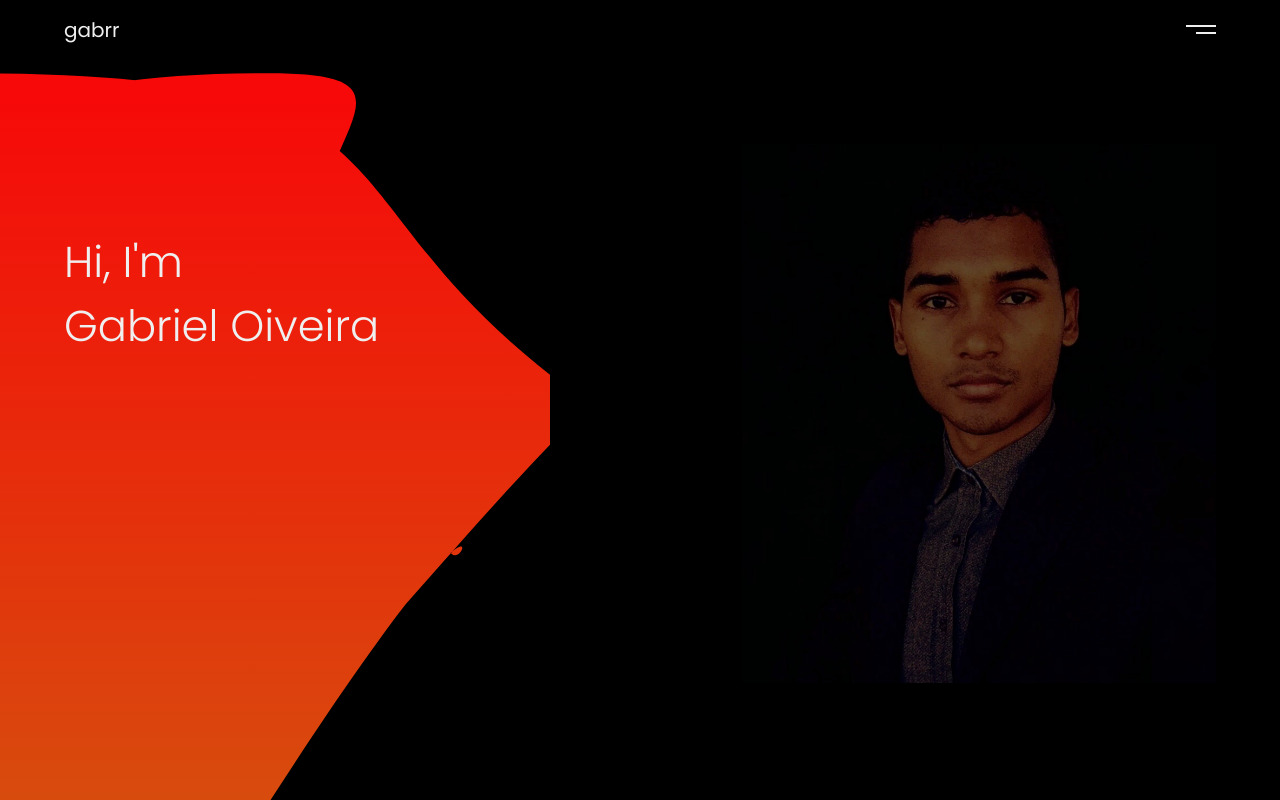
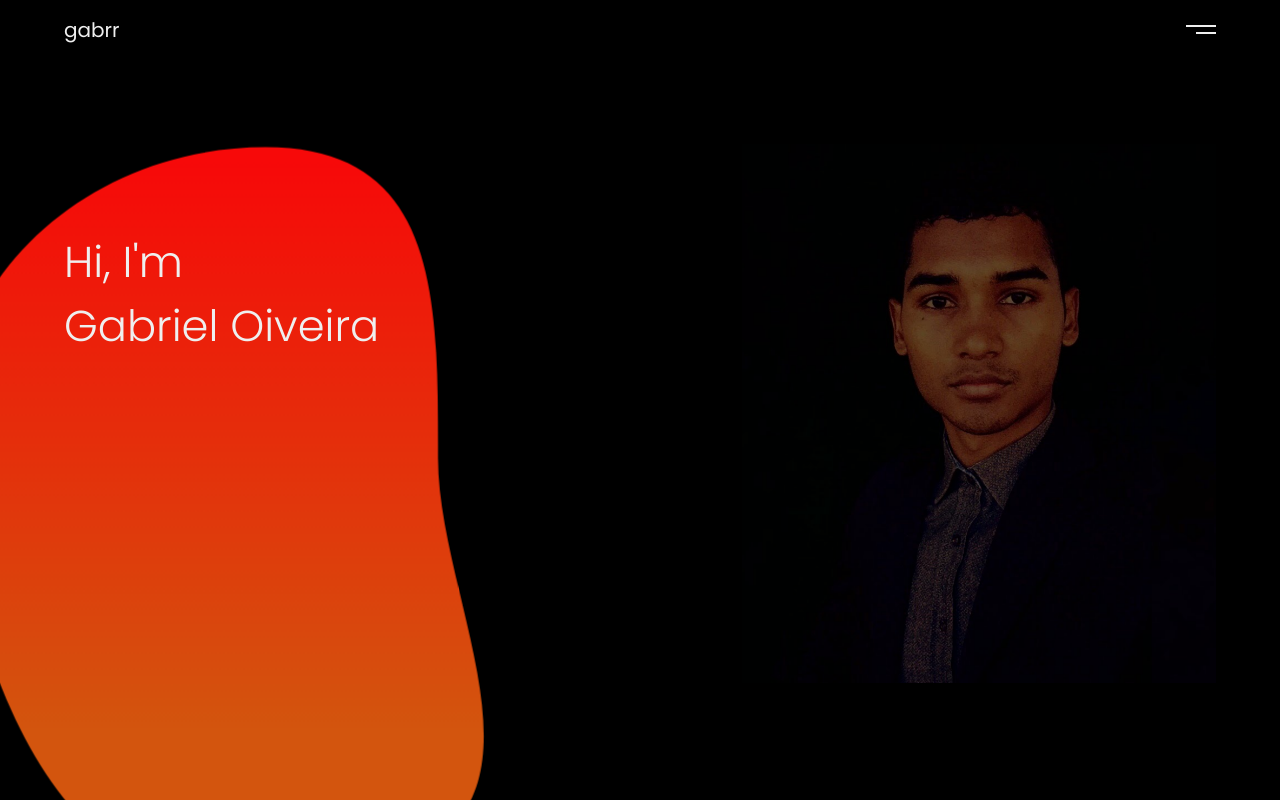
Before and after one commit to gabrr/main-portfolio, a React (Create React App) app: page / in a window 1280 px wide. Shown: the top 800 px of the page. Built offline with nearby package versions, Linux system fonts and the light colour scheme.

Commit message:
home created and with svg animation

```diff
--- a/src/components/home/index.jsx
+++ b/src/components/home/index.jsx
@@ -6,40 +6,43 @@ export default class Home extends Component {
     constructor(props) {
         super(props)
         this.state = {
-            beanNumbers: [
-                "M810.246", "584.444C810.246", "1003.896", "1278.98", "1422.62", "374.469", "1329.49C152.244", "1329.49", "0", "813.551", "0", "524.099C0", "234.647", "261.215", "0", "583.44", "0C905.665", "0", "810.246", "294.992", "810.246", "584.444Z",
-                "M1189", "543.099C1189", "832.551", "1279.48", "1422.72", "474.969", "1329.59C152.744", "1329.59", "0.5", "813.65", "0.5", "524.198C0.5", "234.746", "261.715", "0.0991821", "583.94", "0.0991821C906.165", "0.0991821", "1189", "253.647", "1189", "543.099Z"
-            ]
+            beanNumbers: "M810.246 584.444C810.246 873.896 1278.98 1422.62 474.469 1329.49C152.244 1329.49 0 813.551 0 524.099C0 234.647 261.215 0 583.44 0C905.665 0 810.246 294.992 810.246 584.444Z"
         }
         this.beanMover = this.beanMover.bind(this)
+        this.switcher = 0
 
     }
 
     beanMover() {
-        let beanValues = this.state.beanNumbers
-        let newBeanValues = beanValues.filter(b => /[a-zA-z]/gi.test(b) !== true).map(v => {
-            return {
-                v: parseFloat(v),
-                pos: beanValues.indexOf(v)
-            }
-        })
+        const values = [
+            ["M810.246", "584.444C810.246", "1003.896", "1278.98", "1422.62", "374.469", "1329.49C152.244", "1329.49", "0", "813.551", "0", "524.099C0", "234.647", "261.215", "0", "583.44", "0C905.665", "0", "810.246", "294.992", "810.246", "584.444Z"],
+            ["M1189", "543.099C1189", "832.551", "1279.48", "1422.72", "474.969", "1329.59C152.744", "1329.59", "0.5", "813.65", "0.5", "524.198C0.5", "234.746", "261.715", "0.0991821", "583.94", "0.0991821C906.165", "0.0991821", "1189", "253.647", "1189", "543.099Z"]
+        ]
+
+        // this.setState({
+        //     beanNumbers: values[0].join(" ")
+        // })
 
         setInterval(() => {
-            let sizeChanger = newBeanValues.map(b => {
-                return {
-                    v: b.v * Math.random() * 1 + .100,
-                    pos: b.pos
-                }
-            })
+            if(this.switcher === 0) {
+                this.setState({
+                    beanNumbers: values[1].join(" ")
+                })
 
-            sizeChanger.map(b => {
-                return beanValues[b.pos] = b.v
-            })
+                document.getElementById("biggest-bean").classList.add("shortening")
 
-            this.setState({
-                beanNumbers: beanValues.join(" ")
-            })
-        }, 2000)
+                this.switcher = 1
+            } else {
+                this.setState({
+                    beanNumbers: values[0].join(" ")
+                })
+
+                document.getElementById("biggest-bean").classList.remove("shortening")
+
+                this.switcher = 0
+            }
+
+        }, 1600)
 
     }
 
@@ -54,7 +57,7 @@ export default class Home extends Component {
                     Hi, I'm <br/> Gabriel Oiveira
                 </header>
                 <img id="home-avatar" src={avatar} alt="gabriel profile pic"/>
-                <svg id="biggest-bean" width="946" height="1340" viewBox="0 0 946 1340" fill="none" xmlns="http://www.w3.org/2000/svg">
+                <svg id="biggest-bean" width="1346" height="1340" viewBox="0 0 1346 1340" fill="none" xmlns="http://www.w3.org/2000/svg">
                     <path d={this.state.beanNumbers} fill="url(#paint0_linear)"/>
                     <defs>
                     <linearGradient id="paint0_linear" x1="477.075" y1="26.6088" x2="477.075" y2="1074.81" gradientUnits="userSpaceOnUse">
--- a/src/components/home/style.css
+++ b/src/components/home/style.css
@@ -19,9 +19,19 @@
 
 #biggest-bean {
     position: absolute;
-    left: -14%;
-    top: -10vh;
+    left: -4%;
+    top: -20vh;
     width: 57%;
     z-index: -1;
-    transition: all ease-in-out 400ms;
+    transition: all ease-in-out 10000ms;
+    transform-origin: right;
 }
+
+#biggest-bean.shortening {
+    left: -10%;
+    transform: scale(0.5);
+}
+
+#biggest-bean path {
+    transition: all ease-in-out 3800ms;
+}
```
